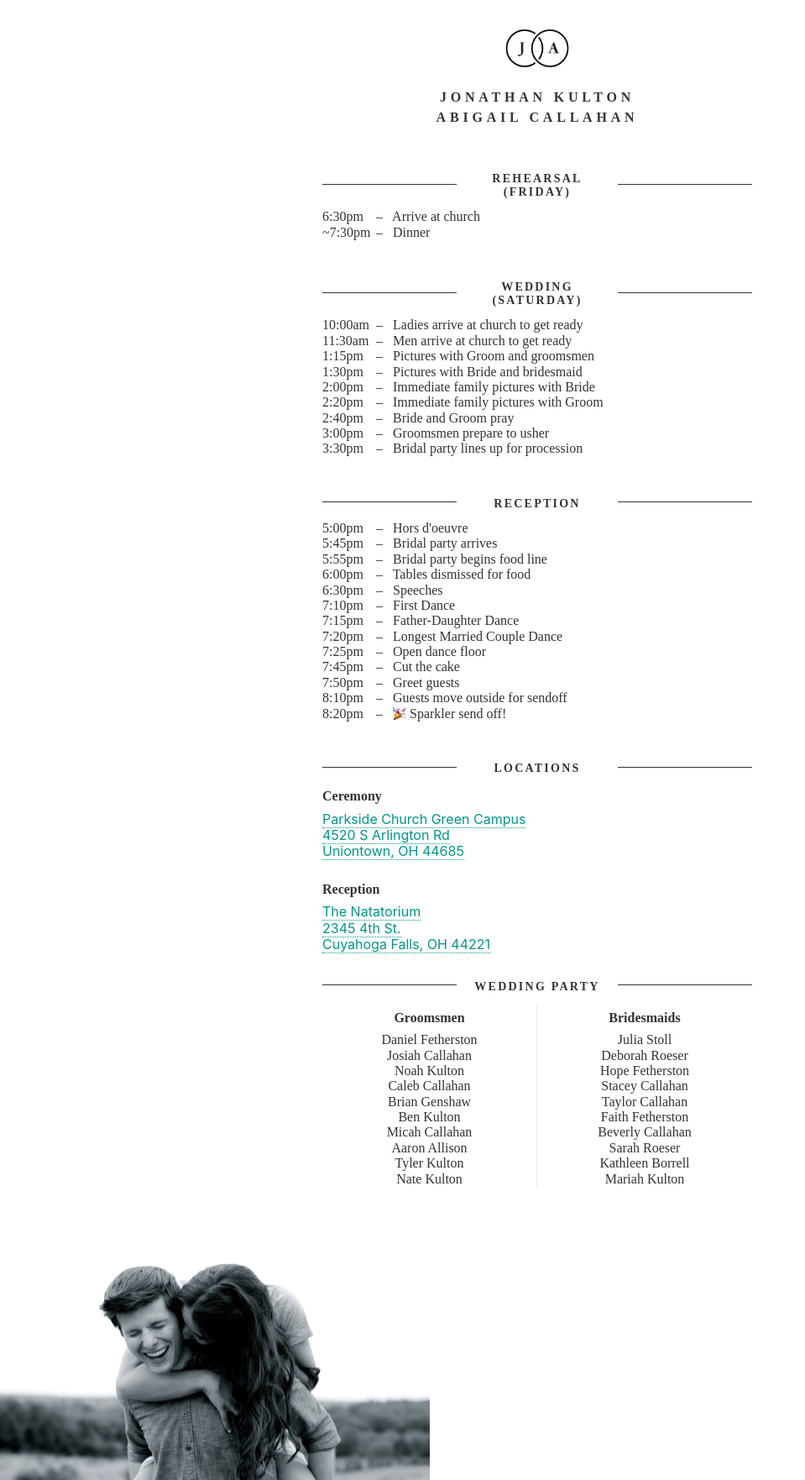
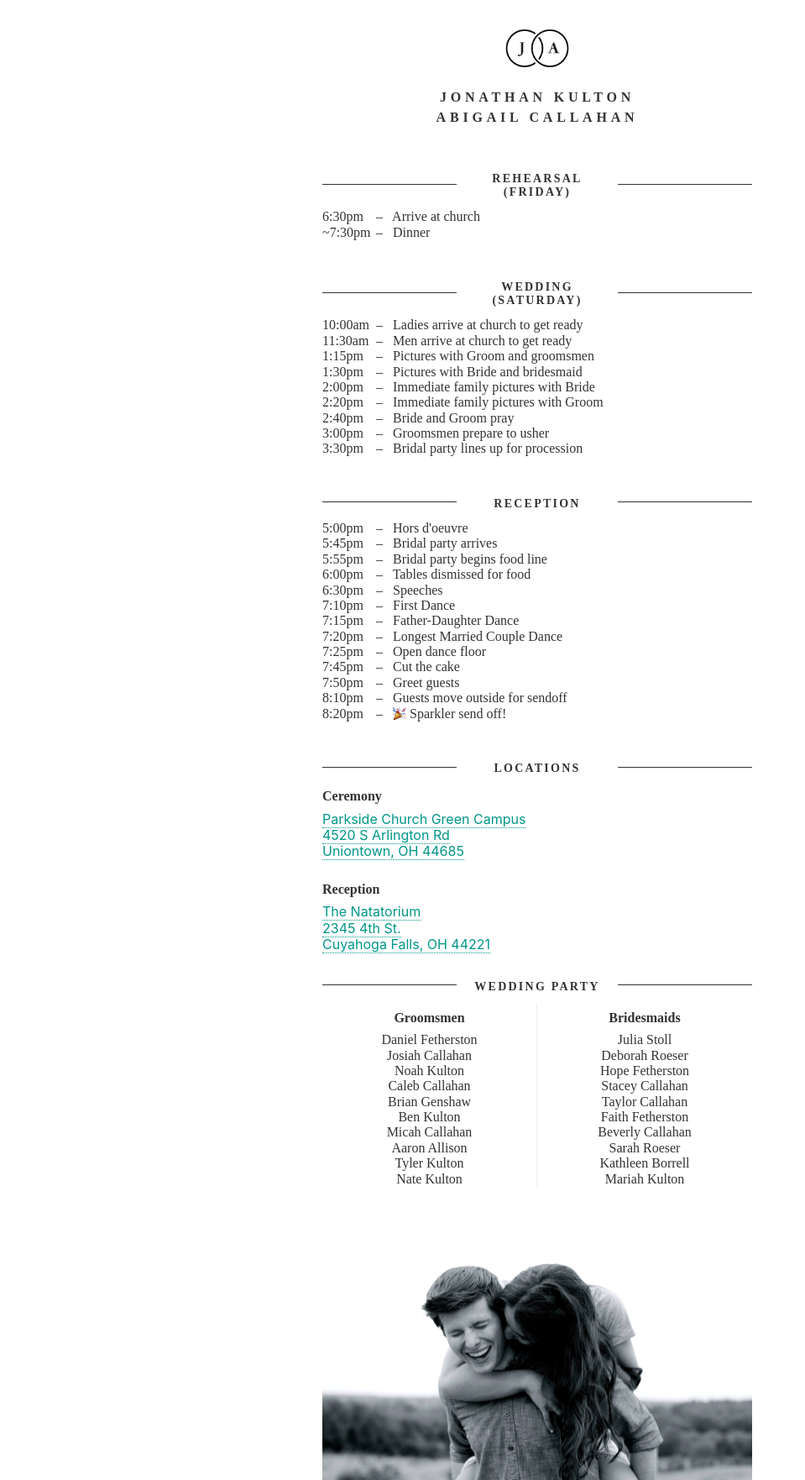
Before and after one commit to jkulton/jkulton.github.io, a Jekyll site: the page built from wedding/index.html, in a window 1280 px wide. Shown: the whole page at 84% size, without its empty margins (0-959 px from the left). Built offline with Jekyll 4.4.1, drawn with Linux system fonts in a browser that asks for light colours.

Commit message:
fix: footer image on wedding page

```diff
--- a/wedding/index.html
+++ b/wedding/index.html
@@ -113,7 +113,7 @@ title: "Wedding Info"
 
 </section>
 
-<img class="hero mw6 center db-ns mt2" src="2.jpg" />
+<img class="hero mw6 center db mt2" src="2.jpg" />
 
 <script>
 	window.onload = function() {
```
Also changed, not shown: 2 other files.
